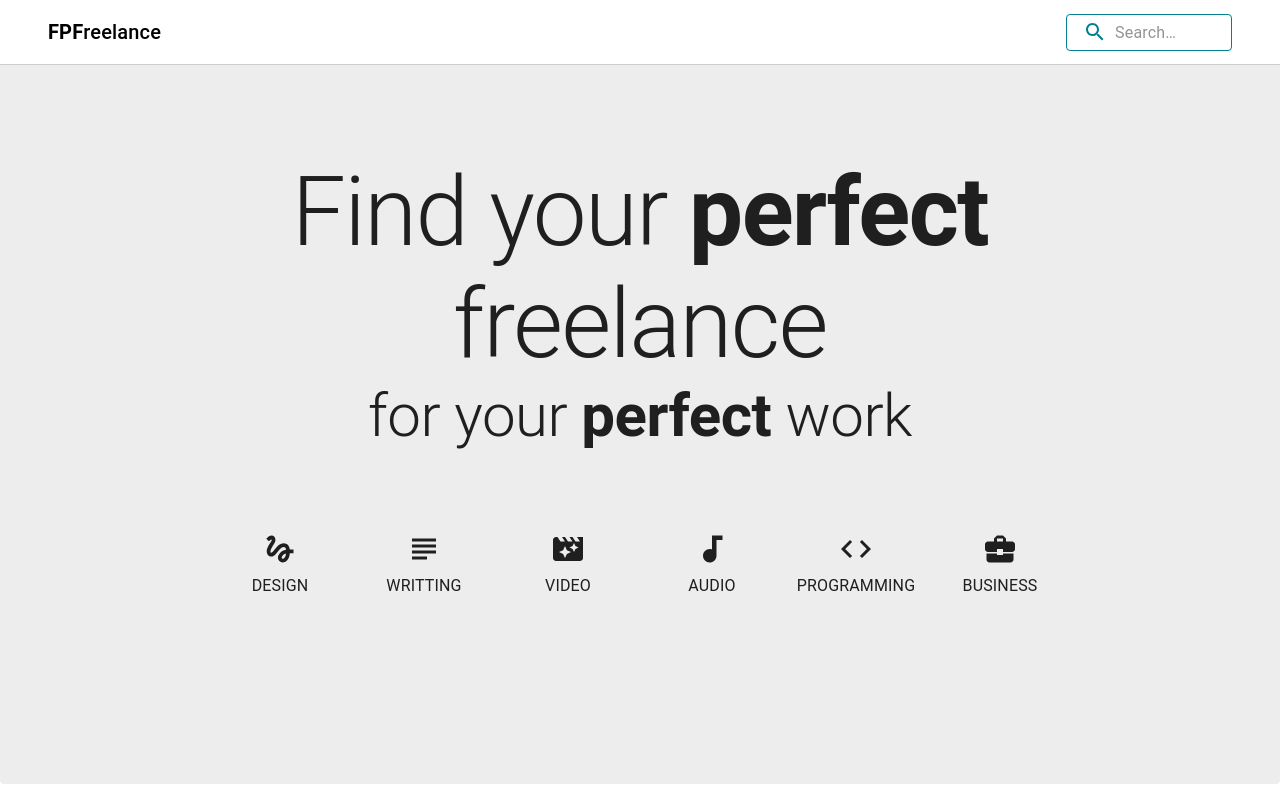
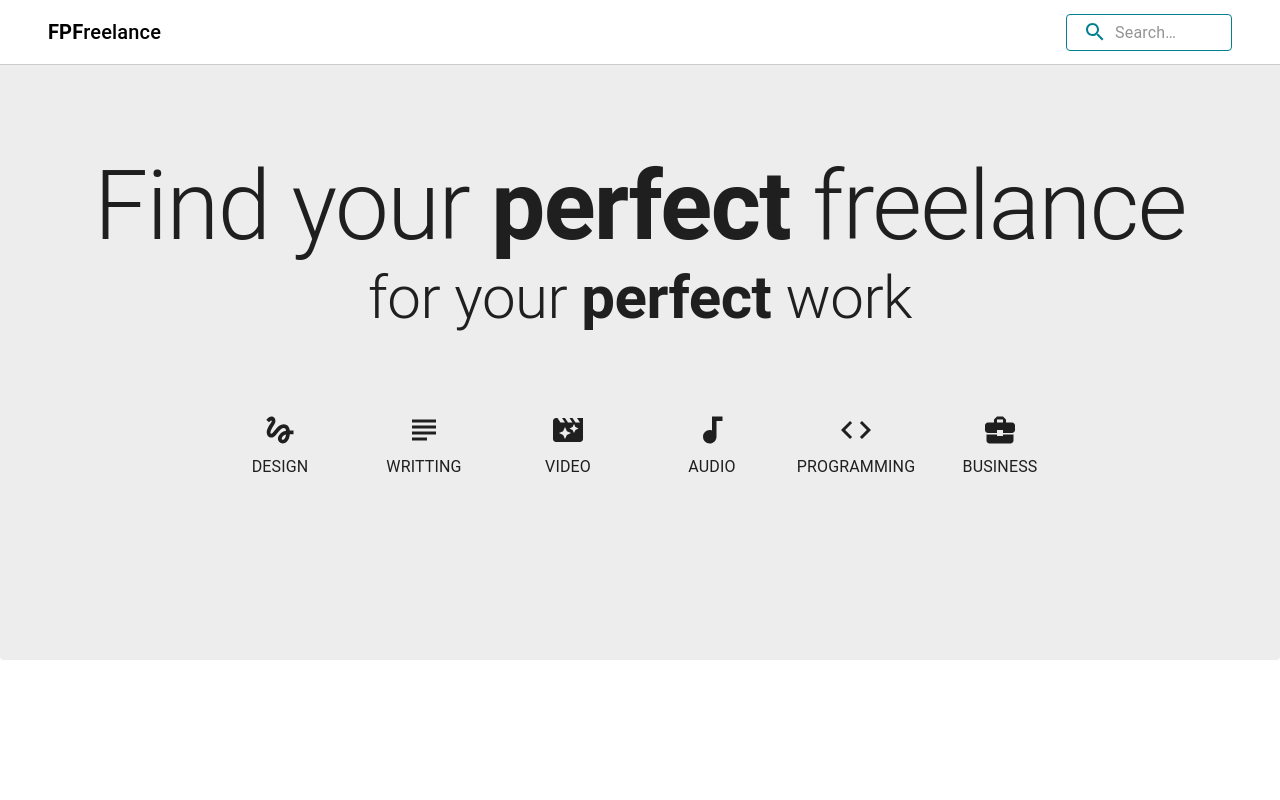
Before and after one commit to karnjj/thinc-10day, a Next.js app in the folder frontend/: page / in a window 1280 px wide. Built offline with nearby package versions, Linux system fonts and the light colour scheme.

Commit message:
:lipstick: fix resposive

```diff
--- a/frontend/pages/index.js
+++ b/frontend/pages/index.js
@@ -11,7 +11,8 @@ import SelectJob from '../components/SelectJob'
 
 const useStyles = makeStyles((theme) => ({
   paper: {
-    padding: "156px",
+    paddingTop: "150px",
+    paddingBottom: "150px",
     textAlign: "center",
     backgroundColor: "#ededed",
   },
--- a/frontend/styles/theme.js
+++ b/frontend/styles/theme.js
@@ -1,8 +1,8 @@
-import { createMuiTheme } from '@material-ui/core/styles';
+import { createMuiTheme, responsiveFontSizes } from '@material-ui/core/styles';
 import { red } from '@material-ui/core/colors';
 
 // Create a theme instance.
-const theme = createMuiTheme({
+const theme = responsiveFontSizes(createMuiTheme({
   palette: {
     primary: {
       main: '#556cd6',
@@ -27,6 +27,6 @@ const theme = createMuiTheme({
     },
   },
   shadows: Array(25).fill('none')
-});
+}))
 
 export default theme;
```
